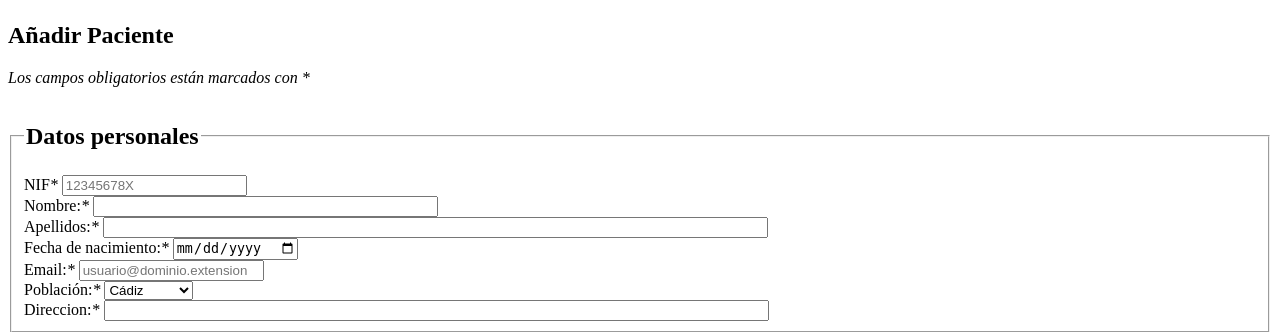
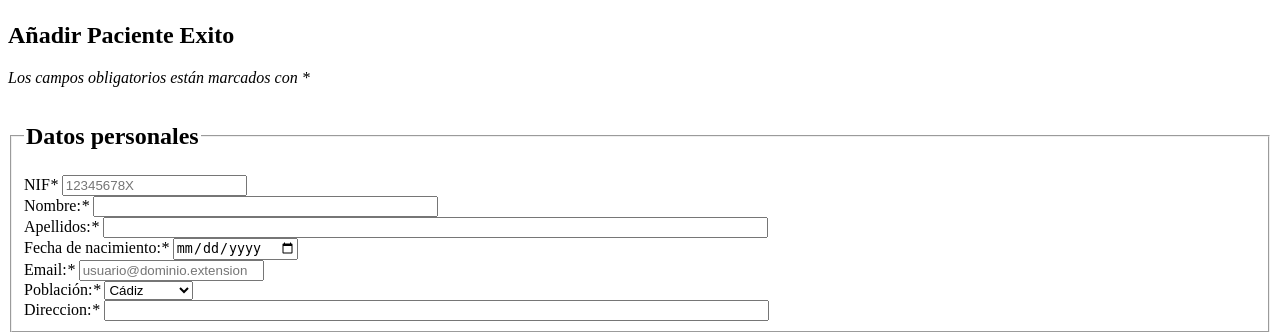
Before and after one commit to piikuman/ClinicaDental, a PHP site: page /formularioPaciente.php in a window 1280 px wide. Shown: the part 186-518 px from the top of the page. Run offline with PHP 8.4, Linux system fonts and the light colour scheme.

Commit message:
primer commit de prueba

```diff
--- a/formularioPaciente.php
+++ b/formularioPaciente.php
@@ -53,7 +53,7 @@
   		}
 	?>
 
-	<h2>Añadir Paciente</h2>
+	<h2>Añadir Paciente Exito</h2>
 	<form id="altaPaciente" method="post" action="validacionPaciente.php" novalidate>
 			<p><i>Los campos obligatorios están marcados con </i><em>*</em></p>
 			<fieldset><legend><h2>Datos personales</h2></legend>
```
Also changed, not shown: 1 other file.
